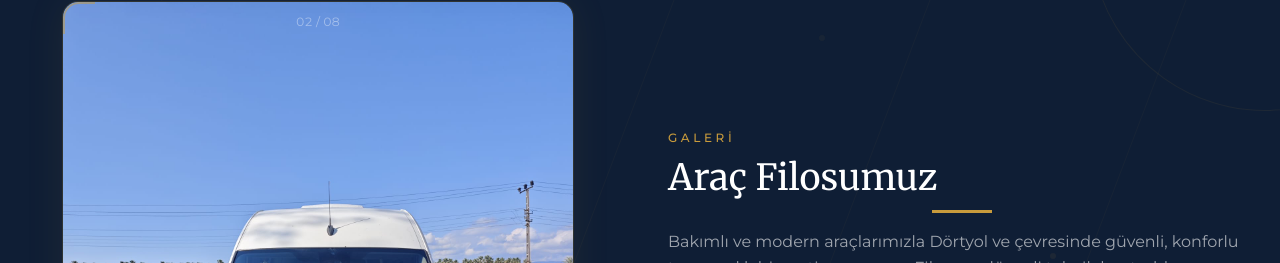
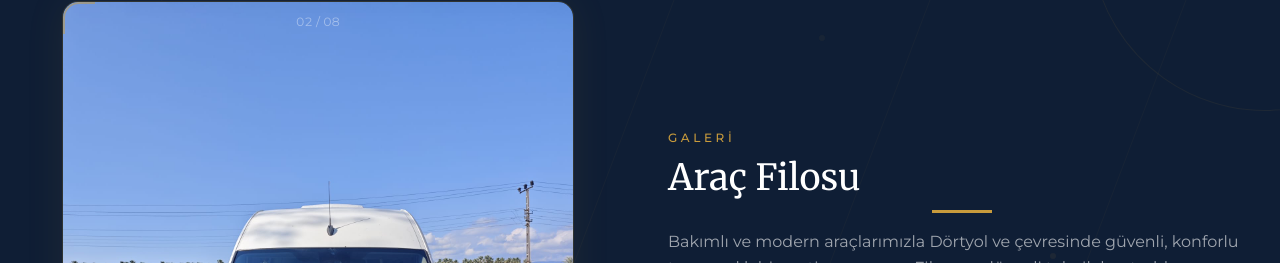
Before and after one commit to theodore223/Babacan-Serviscilik-Website, a Next.js app: page / in a window 1280 px wide. Shown: the part 1931-2194 px from the top of the page. Built offline with nearby package versions, Linux system fonts and the light colour scheme.

Commit message:
Fix: 'Araç Filosu' başlığını düzelt

```diff
--- a/components/home/GallerySection.tsx
+++ b/components/home/GallerySection.tsx
@@ -283,7 +283,7 @@ export default function GallerySection() {
                 Galeri
               </span>
               <h2 className="font-serif text-4xl text-white mb-4 gold-line">
-                Araç Filosumuz
+                Araç Filosu
               </h2>
               <p className="text-white/60 leading-relaxed mb-10">
                 Bakımlı ve modern araçlarımızla Dörtyol ve çevresinde güvenli, konforlu
```
